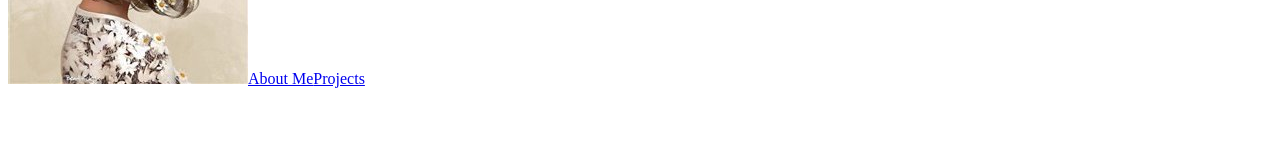
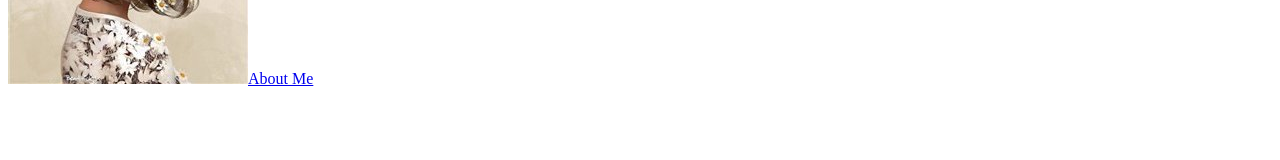
Before and after one commit to luaugg/luau-gg, a Next.js app: page /about in a window 1280 px wide. Shown: the part 164-324 px from the top of the page. Built offline with nearby package versions, Linux system fonts and the light colour scheme.

Commit message:
remove projects page

```diff
--- a/pages/_app.tsx
+++ b/pages/_app.tsx
@@ -14,8 +14,6 @@ export default function DefaultApp({ Component, pageProps }: AppProps) {
 
                 <a className="flex-inital my-auto font-sans font-semibold text-gray-600 hover:text-red-500" href="/">About Me</a>
 
-                <a className="flex-inital my-auto font-sans font-semibold text-gray-600 hover:text-red-500" href="/projects">Projects</a>
-
                 <div className="flex-initial flex-grow" />
 
                 <a className="flex-initial my-auto" href="https://discord.gg/UbXkbrXxT7">
@@ -31,7 +29,7 @@ export default function DefaultApp({ Component, pageProps }: AppProps) {
                 </a>
             </div>
 
-            <a href="https://github.com/SamOphis/portfolio" className="order-last mx-auto mb-10 text-gray-600 text-sm font-normal">Made with a bunch of 💝</a>
+            <a href="https://github.com/SamOphis/portfolio" className="order-last mx-auto mb-10 text-gray-600 text-smfont-normal">Made with a bunch of 💝</a>
 
             <Component {...pageProps} />
         </div>
```
